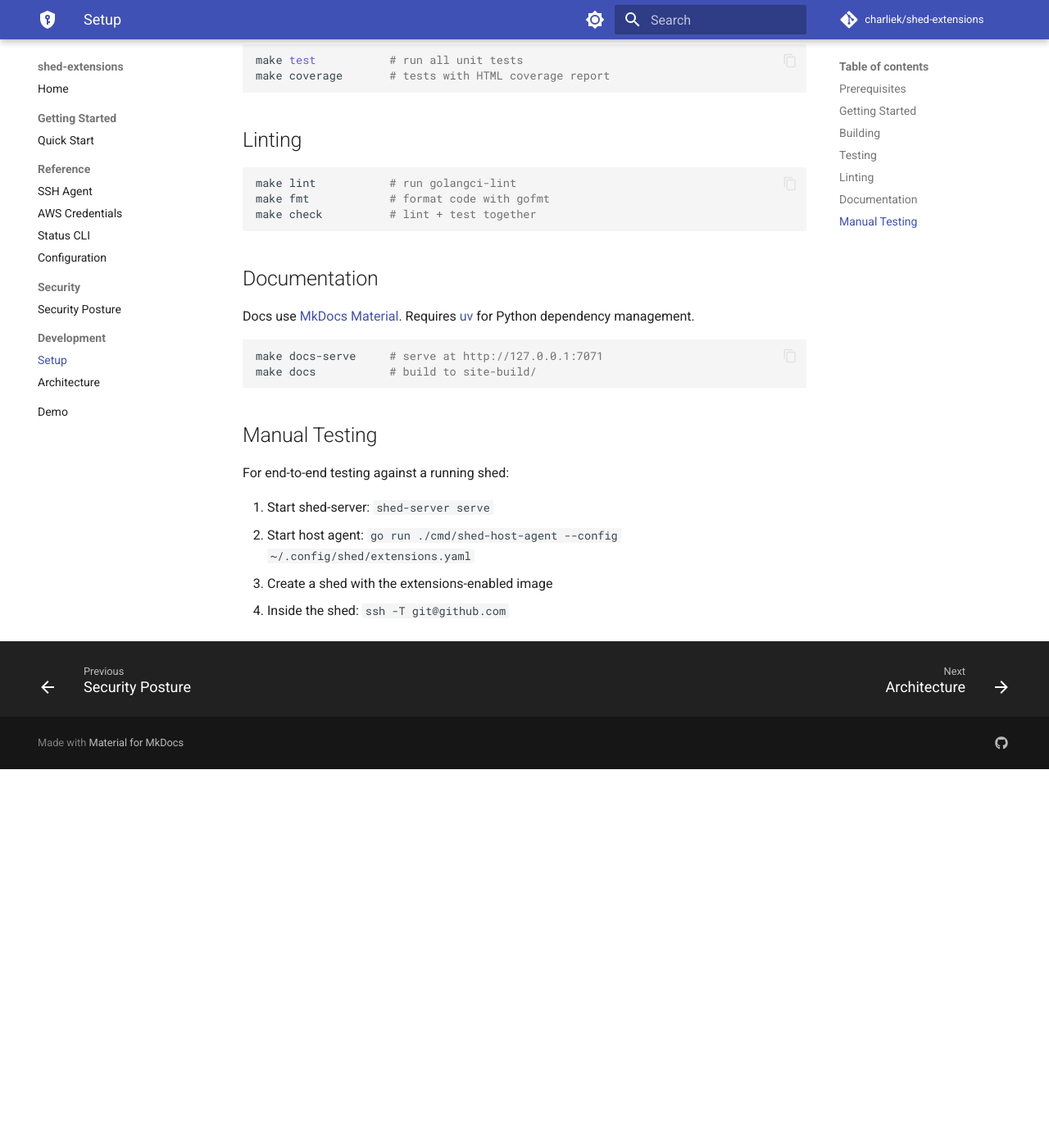
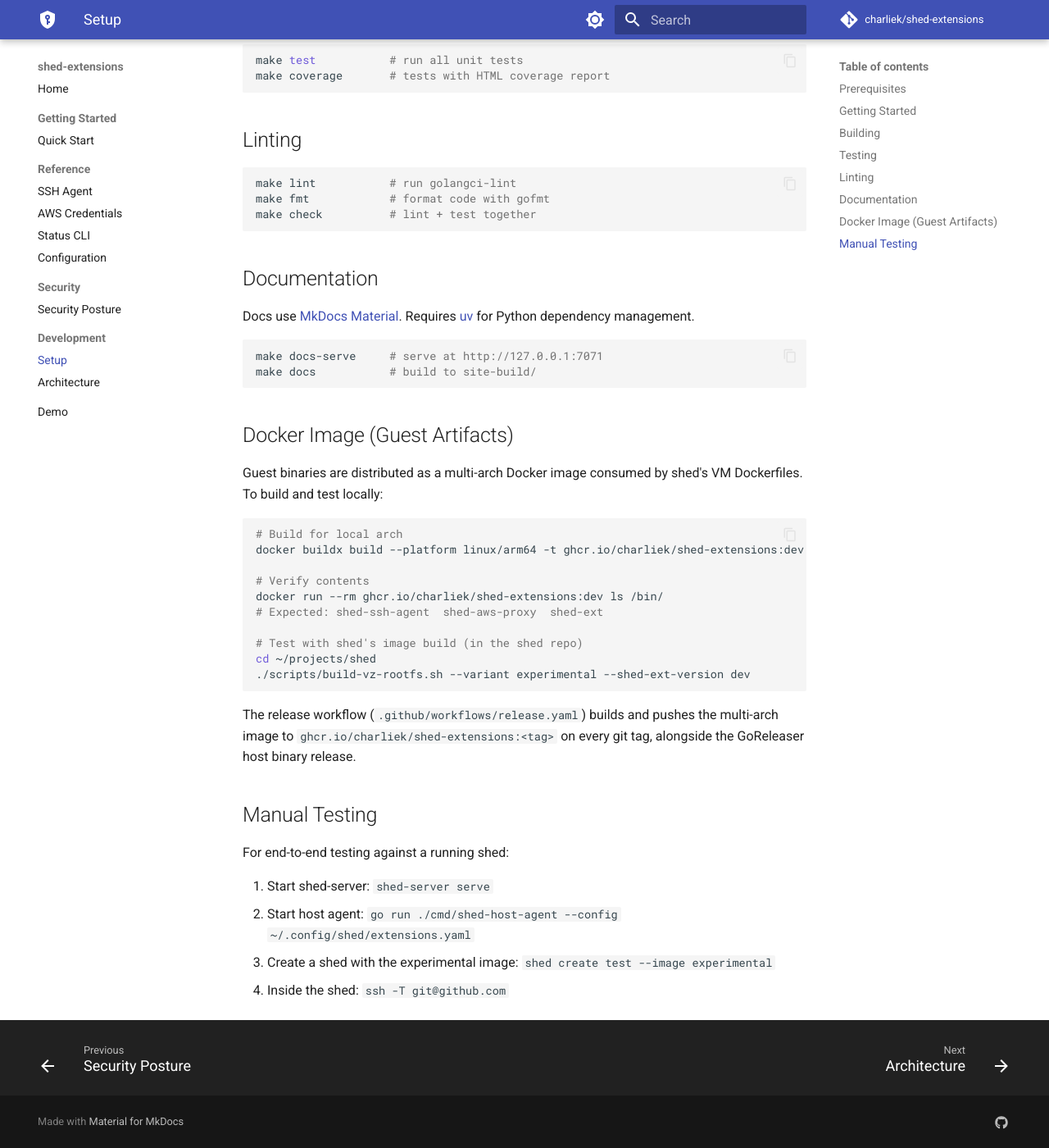
Before and after one commit to charliek/shed-extensions, an MkDocs documentation site: the page built from docs/development/setup.md, in a window 1280 px wide and 1400 px high, scrolled down 718 px. Shown: the whole window at 82% size. Built offline with MkDocs 1.6.1 and Material for MkDocs 9.7.7, drawn with Linux system fonts in a browser that asks for light colours; comment, search, counter and statistics services are not loaded; before the commit the page ends 1656 px from its top, so only the background shows below that.

Commit message:
feat: add Docker image distribution for guest binaries
Guest binaries (shed-ssh-agent, shed-aws-proxy, shed-ext) are now
distributed as a multi-arch Docker image (linux/arm64 + linux/amd64)
consumed by shed VM Dockerfiles via COPY --from=. This replaces
publishing guest binaries as individual GitHub Release assets.

- Add Dockerfile: multi-stage build producing scratch-based artifact image
- Update GoReleaser: only build shed-host-agent (darwin + linux targets)
- Update release workflow: add parallel Docker build+push job to ghcr.io
- Update docs: distribution architecture, local dev workflow, quick start

Co-Authored-By: Claude Opus 4.6 (1M context) <noreply@anthropic.com>

````diff
--- a/docs/development/setup.md
+++ b/docs/development/setup.md
@@ -47,11 +47,30 @@ make docs-serve     # serve at http://127.0.0.1:7071
 make docs           # build to site-build/
 ```
 
+## Docker Image (Guest Artifacts)
+
+Guest binaries are distributed as a multi-arch Docker image consumed by shed's VM Dockerfiles. To build and test locally:
+
+```bash
+# Build for local arch
+docker buildx build --platform linux/arm64 -t ghcr.io/charliek/shed-extensions:dev --load .
+
+# Verify contents
+docker run --rm ghcr.io/charliek/shed-extensions:dev ls /bin/
+# Expected: shed-ssh-agent  shed-aws-proxy  shed-ext
+
+# Test with shed's image build (in the shed repo)
+cd ~/projects/shed
+./scripts/build-vz-rootfs.sh --variant experimental --shed-ext-version dev
+```
+
+The release workflow (`.github/workflows/release.yaml`) builds and pushes the multi-arch image to `ghcr.io/charliek/shed-extensions:<tag>` on every git tag, alongside the GoReleaser host binary release.
+
 ## Manual Testing
 
 For end-to-end testing against a running shed:
 
 1. Start shed-server: `shed-server serve`
 2. Start host agent: `go run ./cmd/shed-host-agent --config ~/.config/shed/extensions.yaml`
-3. Create a shed with the extensions-enabled image
+3. Create a shed with the experimental image: `shed create test --image experimental`
 4. Inside the shed: `ssh -T git@github.com`
````
Also changed, not shown: .goreleaser.yaml (+6 -64 lines), CLAUDE.md (+8 -0 lines), docs/development/architecture.md (+13 -0 lines), docs/getting-started/quick-start.md (+9 -2 lines), docs/index.md (+4 -2 lines), 2 other files.
